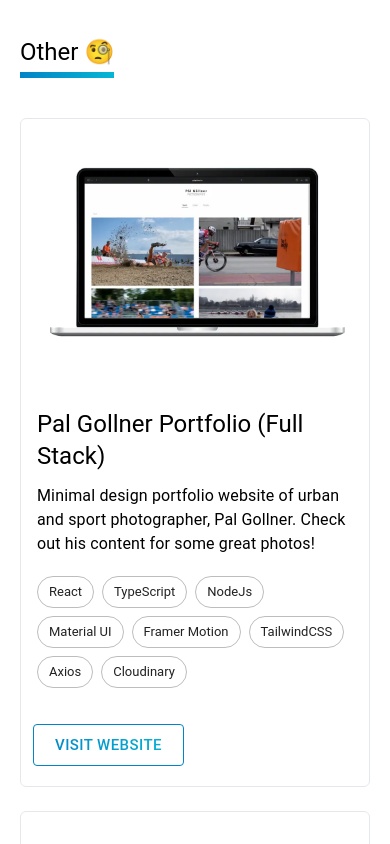
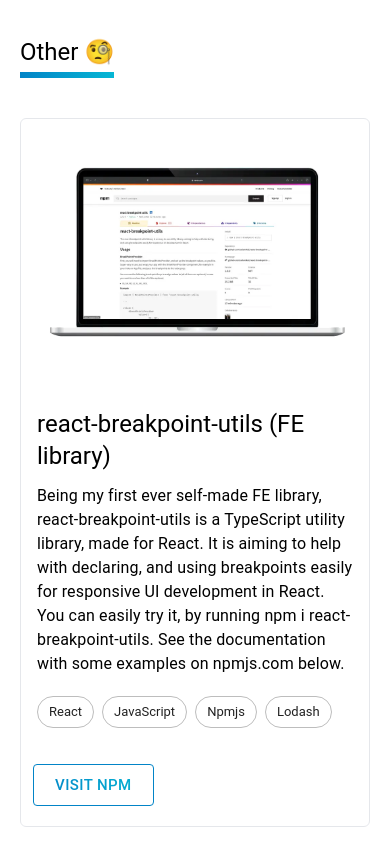
Before and after one commit to adamkui/nextjs-portfolio, a Next.js app: page /portfolio in a window 390 px wide. Shown: the part 2920-3764 px from the top of the page. Built offline with nearby package versions, Linux system fonts and the light colour scheme; a web font is replaced by a local one.

Commit message:
Add NPMJS link to navbar, new portfolio item: react-breakpoint-utils

```diff
--- a/data/portfolioItems.ts
+++ b/data/portfolioItems.ts
@@ -45,6 +45,16 @@
 ];
 
 export const hobbyPortfolioItems: PortfolioItemProps[] = [
+  {
+    titleTrlKey: "PORTFOLIO_REACT_BREAKPOINT_UTILS_TITLE",
+    descriptionTrlKey: "PORTFOLIO_REACT_BREAKPOINT_UTILS_DESCRIPTION",
+    imageSrc: "/assets/images/portfolio/react_breakpoint_utils.webp",
+    chipContent: ["React", "JavaScript", "Npmjs", "Lodash"],
+    buttonProps: {
+      href: "https://www.npmjs.com/package/react-breakpoint-utils",
+      label: "PORTFOLIO_VISIT_NPMJS",
+    },
+  },
   {
     titleTrlKey: "PORTFOLIO_PAL_GOLLNER_TITLE",
     descriptionTrlKey: "PORTFOLIO_PAL_GOLLNER_DESCRIPTION",
--- a/data/texts.json
+++ b/data/texts.json
@@ -5,6 +5,7 @@
   "DARK_MODE_TOOLTIP": "Light / Dark mode",
   "PAGE_TITLE": "Adam Kui | Developer",
   "LINK_MENU_GITHUB": "GitHub",
+  "LINK_MENU_NPMJS": "NpmJs",
   "LINK_MENU_LINKEDIN": "LinkedIn",
   "LINK_MENU_CODERSRANK": "CodersRank",
   "SCROLL_TO_TOP": "Scroll to top",
@@ -59,6 +60,7 @@
   "PORTFOLIO_TITLE_LIST_VIEW": "Archive 📂",
   "PORTFOLIO_VISIT_WEBSITE": "Visit Website",
   "PORTFOLIO_VISIT_GITHUB": "Visit GitHub",
+  "PORTFOLIO_VISIT_NPMJS": "Visit Npm",
   "PORTFOLIO_MORE_INFORMATION": "More Information",
   "PORTFOLIO_GEORGE_STORE_TITLE": "George Store (FE)",
   "PORTFOLIO_GEORGE_STORE_DESCRIPTION": "George Store is an online sales platform integrated in Erste Bank's popular netbanking application, George. The app is available both on the web and as part of the native mobile app for iOS and Android. I'm responsible for feature preparation, development, unit testing, technical tasks and bug fixes. This application is used by over 600.000 people in Hungary.",
@@ -68,6 +70,8 @@
   "PORTFOLIO_GEORGE_MICROSITES_DESCRIPTION": "A set of microsites, cloned from George Store, for the purpose of UX research.",
   "PORTFOLIO_GEORGE_MOCK_BACKEND_TITLE": "FE Development Related Mock Apps (BE)",
   "PORTFOLIO_GEORGE_MOCK_BACKEND_DESCRIPTION": "NodeJS and ExpressJS mock backend applications, for test environment independent frontend development.",
+  "PORTFOLIO_REACT_BREAKPOINT_UTILS_TITLE": "react-breakpoint-utils (FE library)",
+  "PORTFOLIO_REACT_BREAKPOINT_UTILS_DESCRIPTION": "Being my first ever self-made FE library, react-breakpoint-utils is a TypeScript utility library, made for React. It is aiming to help with declaring, and using breakpoints easily for responsive UI development in React. You can easily try it, by running npm i react-breakpoint-utils. See the documentation with some examples on npmjs.com below.",
   "PORTFOLIO_PAL_GOLLNER_TITLE": "Pal Gollner Portfolio (Full Stack)",
   "PORTFOLIO_PAL_GOLLNER_DESCRIPTION": "Minimal design portfolio website of urban and sport photographer, Pal Gollner. Check out his content for some great photos!",
   "PORTFOLIO_EGRIAPARTMAN_TITLE": "Egriapartman.hu (FE)",
--- a/hooks/useGetLinkMenuItems.tsx
+++ b/hooks/useGetLinkMenuItems.tsx
@@ -2,6 +2,7 @@
 import GitHubIcon from "@mui/icons-material/GitHub";
 import LinkedInIcon from "@mui/icons-material/LinkedIn";
 import { ReactElement } from "react";
+import { FaNpm } from "react-icons/fa";
 import { useSelector } from "react-redux";
 
 import { useGetText } from "./useGetText";
@@ -27,6 +28,11 @@
         ),
         label: t("LINK_MENU_GITHUB"),
         href: "https://github.com/adamkui",
+      },
+      {
+        icon: <FaNpm size={26} color={isDarkMode ? "white" : "#ea1f39"} />,
+        label: t("LINK_MENU_NPMJS"),
+        href: "https://www.npmjs.com/~adamkui",
       },
       {
         icon: (
```
Also changed, not shown: public/assets/images/portfolio/react_breakpoint_utils.webp (added).
